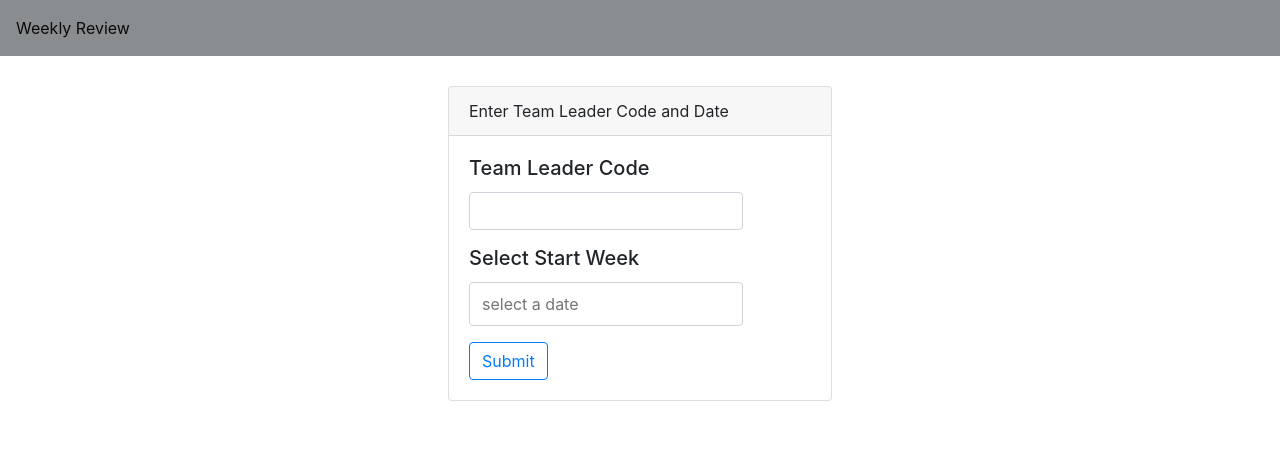
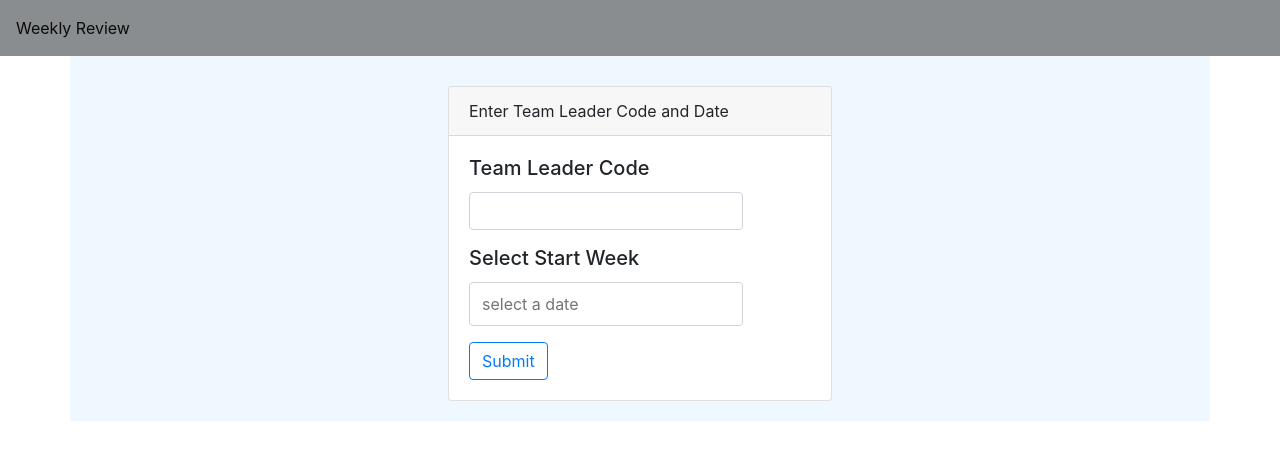
Before and after one commit to Xasiri/weeklyProgressReview, a React (Create React App) app: page / in a window 1280 px wide. Shown: the top 460 px of the page. Built offline with nearby package versions, Linux system fonts and the light colour scheme.

Commit message:
After Submission

```diff
--- a/src/components/pages/largeView/Carosoul/carouselSlick.css
+++ b/src/components/pages/largeView/Carosoul/carouselSlick.css
@@ -2,10 +2,11 @@
   margin: 0 auto;
   padding: 30px 50px 20px 50px;
   width: 1200px;
+  background-color: aliceblue;
 }
 .slick-next:before,
 .slick-prev:before {
-  color: black;
+  color: black !important;
 
   width: 50px;
   height: 50px;
```
